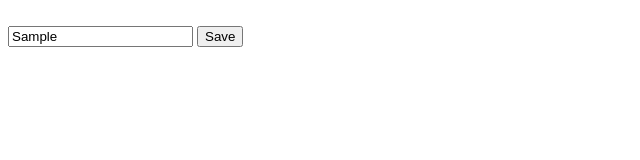
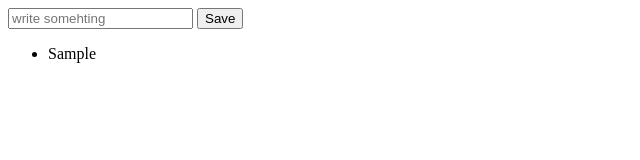
Before and after one commit to iDanilohs/Local_Notes_app, a plain HTML site: page index.html in a window 1280 px wide. Both pictures are taken after typing "Sample" into the empty fields and a click on the button "Save". Shown: the whole page, without its empty margins (0-640 px from the left). Drawn offline with Linux system fonts and the light colour scheme.

Commit message:
we added a local storege and reload display of notes

```diff
--- a/index.html
+++ b/index.html
@@ -4,12 +4,13 @@
     <meta charset="UTF-8">
     <meta name="viewport" content="width=device-width, initial-scale=1.0">
     <title>LOCAL NOTES APP</title>
-    <script src="script.js"></script>
 </head>
 <body>
-    <br>
-        <input type="text" placeholder="write somehting" name="something" id="something">
-        <button type="button" onclick="getValue()">Save</button>
+    <form id="note-form">
+        <input type="text" placeholder="write somehting" id="note-input">
+        <button type="submit" >Save</button>
     </form>
+    <ul id="notes-list"></ul>
+    <script src="script.js"></script>
 </body>
 </html>
--- a/script.js
+++ b/script.js
@@ -1,9 +1,39 @@
-        function fun(){
-            alert("FUCK YOU!")
-        }
+const noteForm = document.getElementById('note-form');
+const noteInput = document.getElementById('note-input');
+const notesList = document.getElementById('notes-list');
 
-        function getValue(){
-            var val = document.getElementById("something").value
-            alert("the user wrote: " + val)
-            console.log(val)
-        }
+// 1. initialize the arry form localstorge or empty
+let notesStorage = JSON.parse(localStorage.getItem('notes')) || [];
+console.log('noteStorage: ' + notesStorage);
+
+// Function to display the notes
+function displayNotes() {
+    notesList.innerHTML = ''; //clean the page
+    notesStorage.forEach(noteText => {
+        const li = document.createElement('li');
+        li.textContent = noteText;
+        notesList.appendChild(li);
+    })
+}
+
+// Function to add notes
+function saveNotes () {
+    //convert the array to a JSON string before saving
+    localStorage.setItem('notes', JSON.stringify(notesStorage));
+    displayNotes();
+}
+
+// Handle form submission
+noteForm.addEventListener('submit', function(e) {
+    e.preventDefault();
+    const newNote = noteInput.value.trim();
+
+    if (newNote) {
+        notesStorage.push(newNote); // add the note to the array
+        saveNotes(); // save updated array
+        noteInput.value = '';
+    }
+});
+
+// Diplay notes when the page loads
+document.addEventListener('DOMContentLoaded', displayNotes)
```
